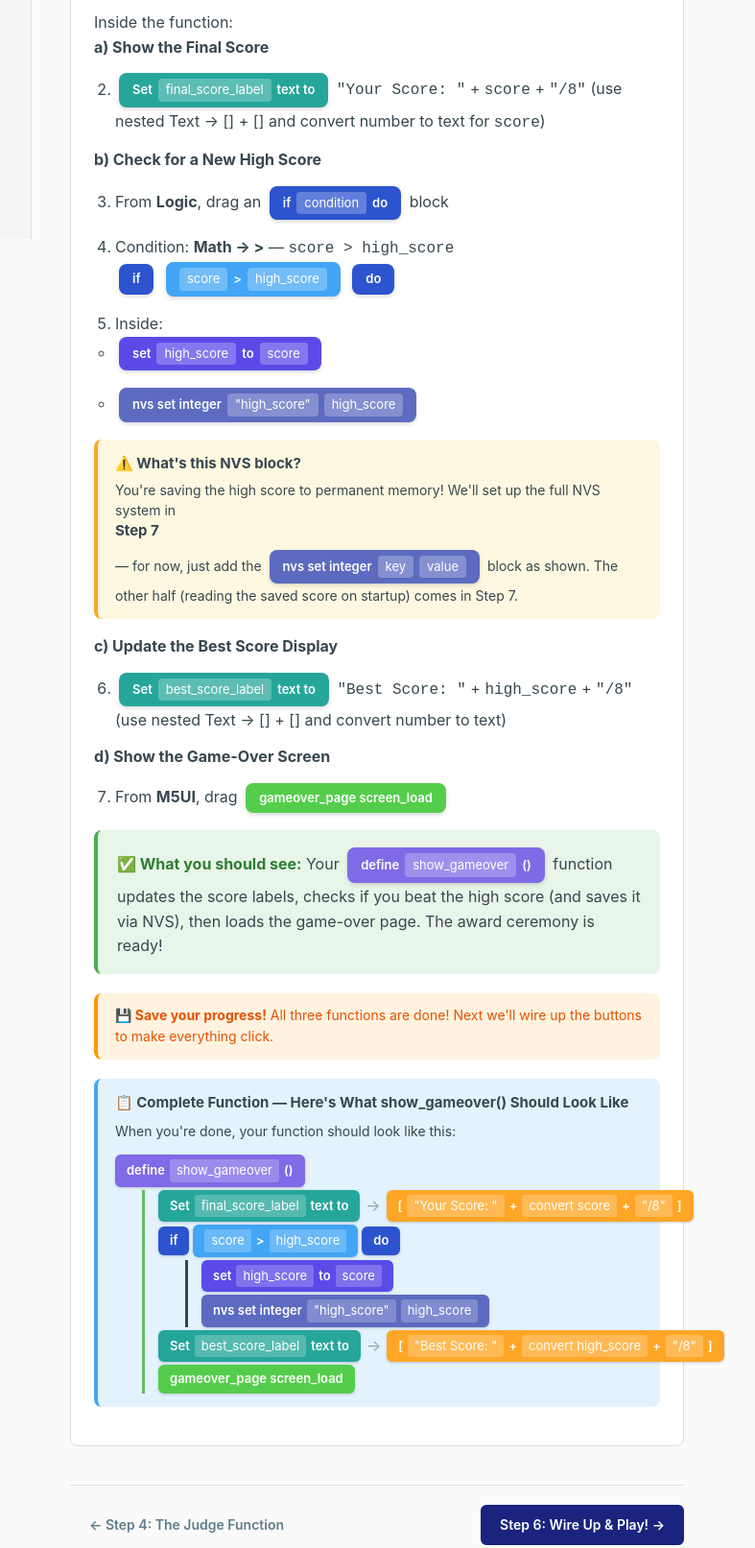
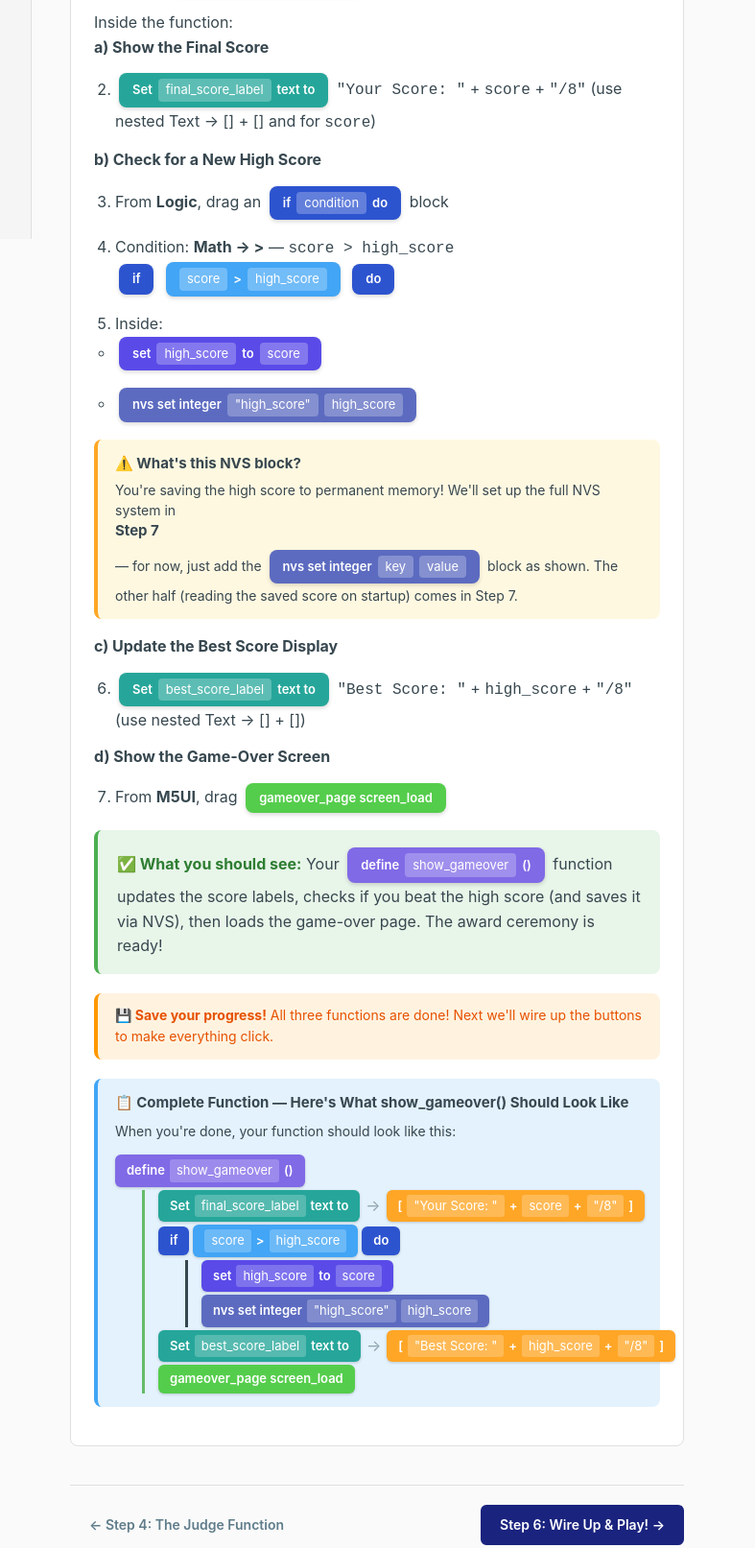
Before and after one commit to TomFahey/CodeClubPictureQuiz, a plain HTML site: page lesson-step-5.html in a window 1280 px wide. Shown: the part 566-2179 px from the top of the page at 96% size, without its empty margins (307-1094 px from the left). Drawn offline with Linux system fonts and the light colour scheme.

Commit message:
Remove all convert-number-to-text references — UIFlow2 auto-converts numbers in string concatenation

```diff
--- a/lesson-step-5.html
+++ b/lesson-step-5.html
@@ -161,7 +161,7 @@
 
             <h4>a) Show the Final Score</h4>
             <ol class="instructions" start="2">
-                <li><span class="block block-m5ui">Set <span class="block-input">final_score_label</span> text to</span> <code>"Your Score: "</code> + <code>score</code> + <code>"/8"</code> (use nested Text → [] + [] and convert number to text for <code>score</code>)</li>
+                <li><span class="block block-m5ui">Set <span class="block-input">final_score_label</span> text to</span> <code>"Your Score: "</code> + <code>score</code> + <code>"/8"</code> (use nested Text → [] + [] and for <code>score</code>)</li>
             </ol>
 
             <h4>b) Check for a New High Score</h4>
@@ -188,7 +188,7 @@
 
             <h4>c) Update the Best Score Display</h4>
             <ol class="instructions" start="6">
-                <li><span class="block block-m5ui">Set <span class="block-input">best_score_label</span> text to</span> <code>"Best Score: "</code> + <code>high_score</code> + <code>"/8"</code> (use nested Text → [] + [] and convert number to text)</li>
+                <li><span class="block block-m5ui">Set <span class="block-input">best_score_label</span> text to</span> <code>"Best Score: "</code> + <code>high_score</code> + <code>"/8"</code> (use nested Text → [] + [])</li>
             </ol>
 
             <h4>d) Show the Game-Over Screen</h4>
@@ -210,13 +210,13 @@
                 <div class="block-stack">
                     <div class="b-row"><span class="b-block block-functions">define <span class="b-in">show_gameover</span>()</span></div>
                     <div class="b-gutter b-gutter-grn">
-                        <div class="b-row"><span class="b-block block-m5ui">Set <span class="b-in">final_score_label</span> text to</span> <span class="b-arrow">→</span> <span class="b-block block-text">[<span class="b-in">"Your Score: "</span> + <span class="b-in">convert score</span> + <span class="b-in">"/8"</span>]</span></div>
+                        <div class="b-row"><span class="b-block block-m5ui">Set <span class="b-in">final_score_label</span> text to</span> <span class="b-arrow">→</span> <span class="b-block block-text">[<span class="b-in">"Your Score: "</span> + <span class="b-in">score</span> + <span class="b-in">"/8"</span>]</span></div>
                         <div class="b-row"><span class="b-block block-logic">if</span> <span class="b-block block-math"><span class="b-in">score</span> &gt; <span class="b-in">high_score</span></span> <span class="b-block block-logic">do</span></div>
                         <div class="b-gutter b-gutter-blk">
                             <div class="b-row"><span class="b-block block-variables">set <span class="b-in">high_score</span> to <span class="b-in">score</span></span></div>
                             <div class="b-row"><span class="b-block block-nvs">nvs set integer <span class="b-in">"high_score"</span> <span class="b-in">high_score</span></span></div>
                         </div>
-                        <div class="b-row"><span class="b-block block-m5ui">Set <span class="b-in">best_score_label</span> text to</span> <span class="b-arrow">→</span> <span class="b-block block-text">[<span class="b-in">"Best Score: "</span> + <span class="b-in">convert high_score</span> + <span class="b-in">"/8"</span>]</span></div>
+                        <div class="b-row"><span class="b-block block-m5ui">Set <span class="b-in">best_score_label</span> text to</span> <span class="b-arrow">→</span> <span class="b-block block-text">[<span class="b-in">"Best Score: "</span> + <span class="b-in">high_score</span> + <span class="b-in">"/8"</span>]</span></div>
                         <div class="b-row"><span class="b-block block-m5ui-page">gameover_page screen_load</span></div>
                     </div>
                 </div>
```
Also changed, not shown: lesson-step-3.html (+3 -3 lines), lesson-step-4.html (+2 -2 lines), 1 other file.
